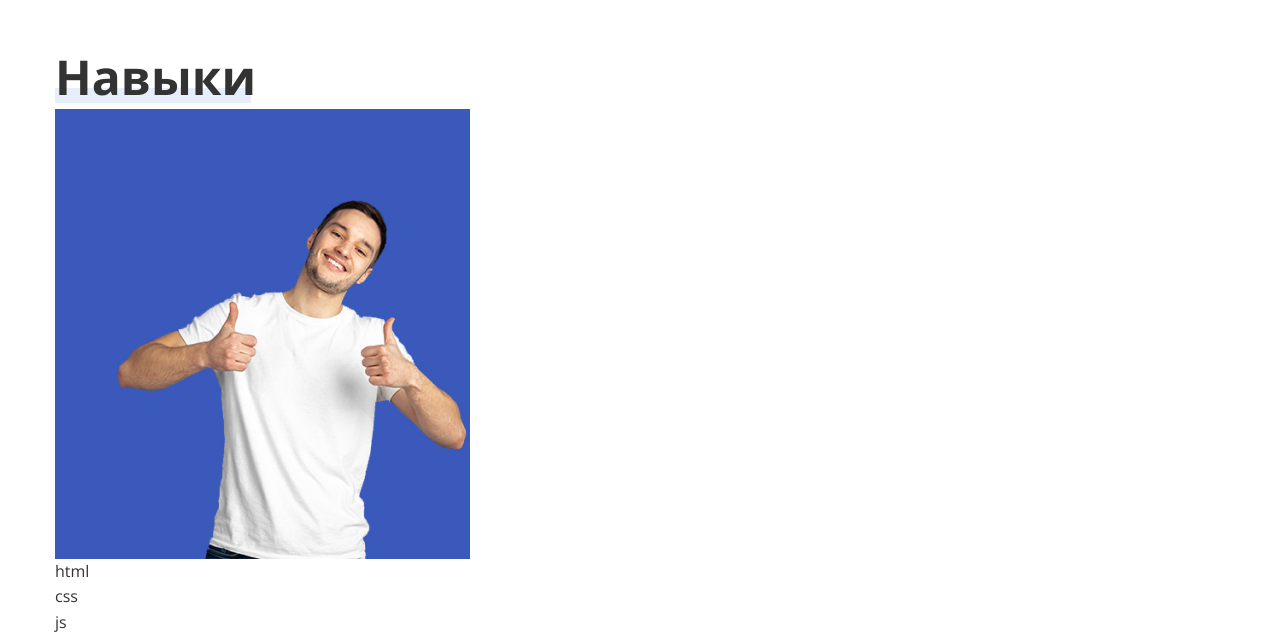
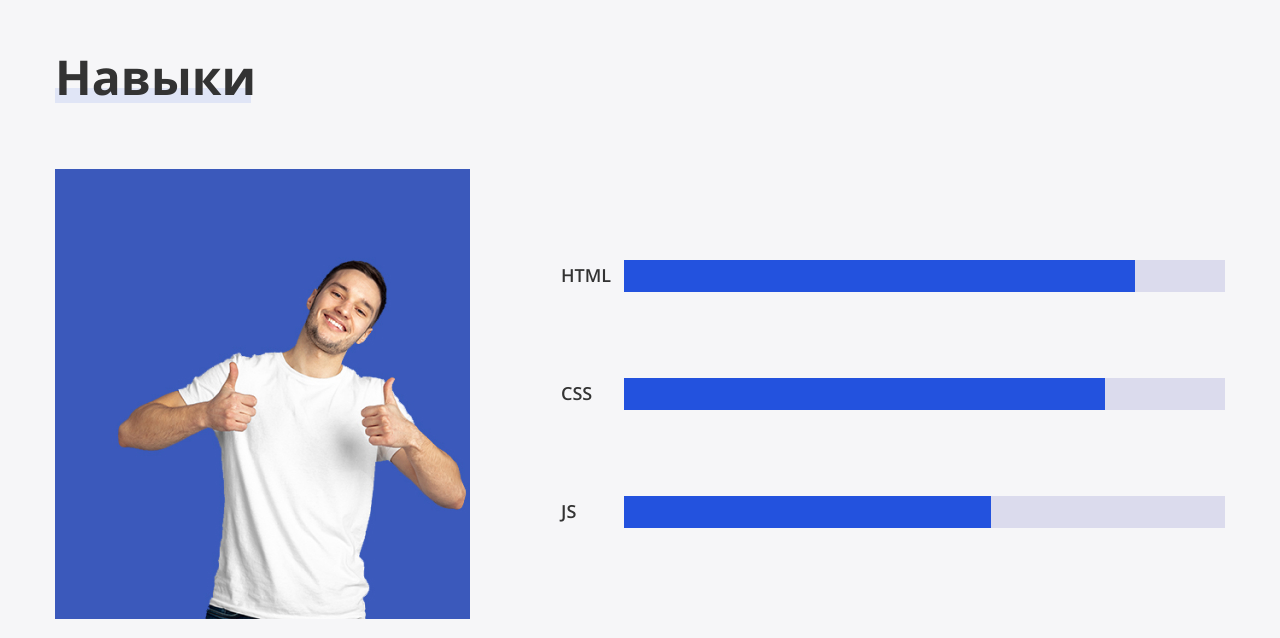
Before and after one commit to jovan-developer/portfolio, a plain HTML site: page index.html in a window 1280 px wide. Shown: the part 1497-2135 px from the top of the page. Drawn offline with Linux system fonts and the light colour scheme.

Commit message:
Stylization skills block

```diff
--- a/css/style.css
+++ b/css/style.css
@@ -272,3 +272,74 @@ body {
 .about__content p:not(:last-child) {
     margin-bottom: 28px;
 }
+
+.skills {
+    background-color: var(--fill-primary);
+}
+
+.skills__title {
+    margin-bottom: 60px;
+}
+
+.skills__inner {
+    display: flex;
+    align-items: center;
+    justify-content: space-between;
+}
+
+.skills__image-wrapper {
+    max-width: 415px;
+    margin-right: 30px;
+}
+
+.skills__image {
+    width: 100%;
+    height: 100%;
+    object-fit: cover;
+}
+
+.skills__info {
+    width: 100%;
+    max-width: 664px;
+}
+
+.skills__item {
+    display: flex;
+    align-items: center;
+}
+
+.skills__item:not(:last-child) {
+    margin-bottom: 86px;
+}
+
+.skills__text {
+    flex-basis: 63px;
+    flex-shrink: 0;
+
+    font-weight: 600;
+    font-size: 18px;
+    text-transform: uppercase;
+}
+
+.skills__line {
+    --proficiency: 10%;
+
+    position: relative;
+
+    width: 100%;
+    height: 32px;
+
+    background-color: var(--fill-tertiary);
+}
+
+.skills__line::after {
+    content: "";
+    position: absolute;
+    top: 0;
+    left: 0;
+    bottom: 0;
+
+    width: 100%;
+    max-width: var(--proficiency);
+    background-color: var(--accent-color);
+}
```
